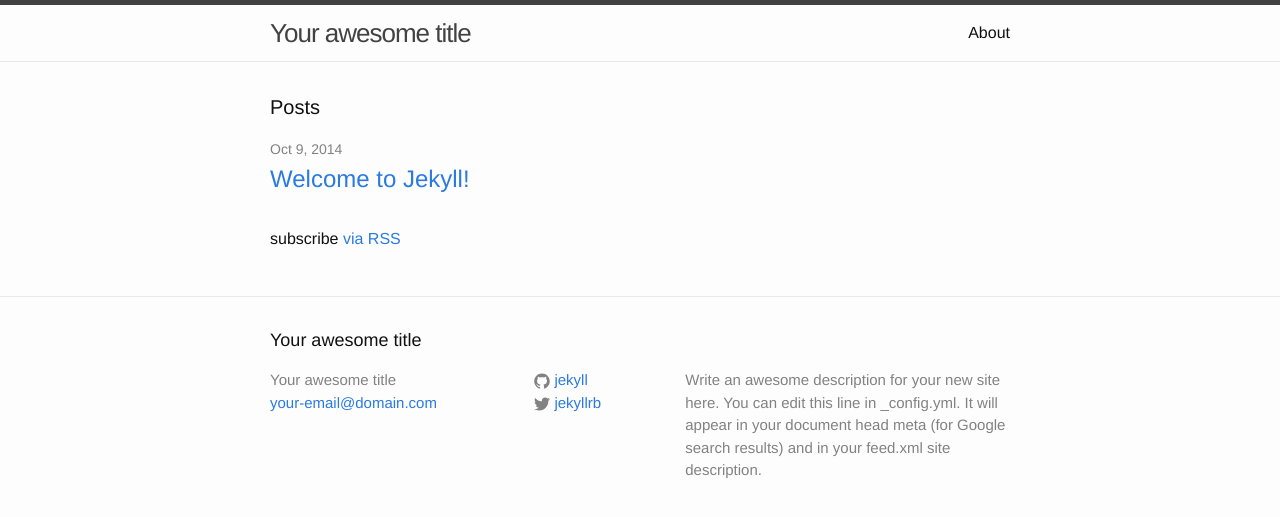
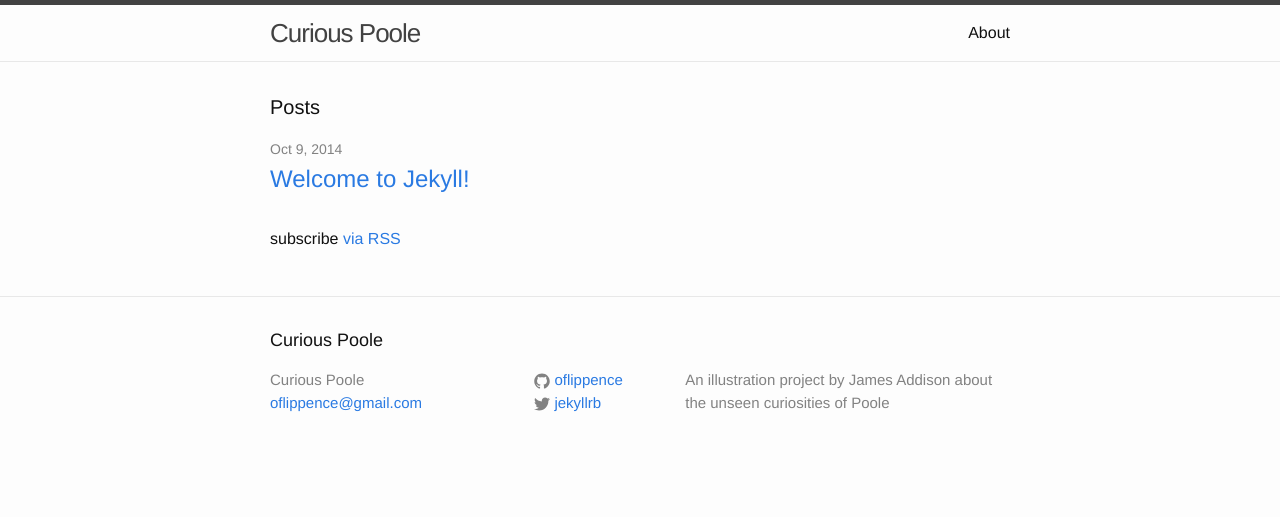
Before and after one commit to oflippence/curious_poole, a Jekyll site: the page built from index.html, in a window 1280 px wide. Shown: the top 517 px of the page. Built offline with Jekyll 4.4.1, drawn with Linux system fonts in a browser that asks for light colours; comment, search, counter and statistics services are not loaded.

```diff
--- a/_config.yml
+++ b/_config.yml
@@ -1,14 +1,12 @@
 # Site settings
-title: Your awesome title
-email: your-email@domain.com
+title: Curious Poole
+email: oflippence@gmail.com
 description: > # this means to ignore newlines until "baseurl:"
-  Write an awesome description for your new site here. You can edit this
-  line in _config.yml. It will appear in your document head meta (for
-  Google search results) and in your feed.xml site description.
+  An illustration project by James Addison about the unseen curiosities of Poole
 baseurl: "" # the subpath of your site, e.g. /blog/
 url: "http://yourdomain.com" # the base hostname & protocol for your site
 twitter_username: jekyllrb
-github_username:  jekyll
+github_username:  oflippence
 
 # Build settings
 markdown: kramdown
--- a/_layouts/default.html
+++ b/_layouts/default.html
@@ -14,7 +14,7 @@
     </div>
 
     {% include footer.html %}
-
+    <script src="http://localhost:35729/livereload.js"></script>
   </body>
 
 </html>
```
Also changed, not shown: Gemfile (added, +8 -0 lines), Gemfile.lock (added), 2 other files.
